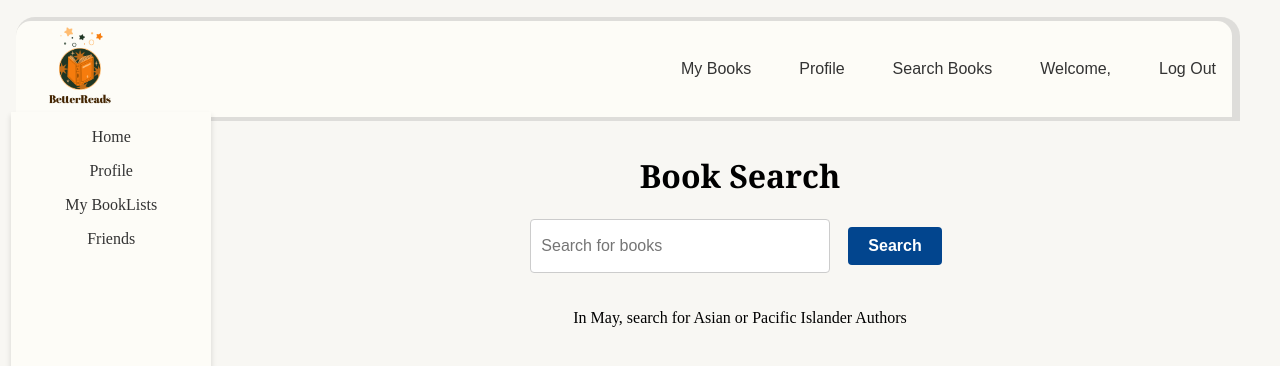
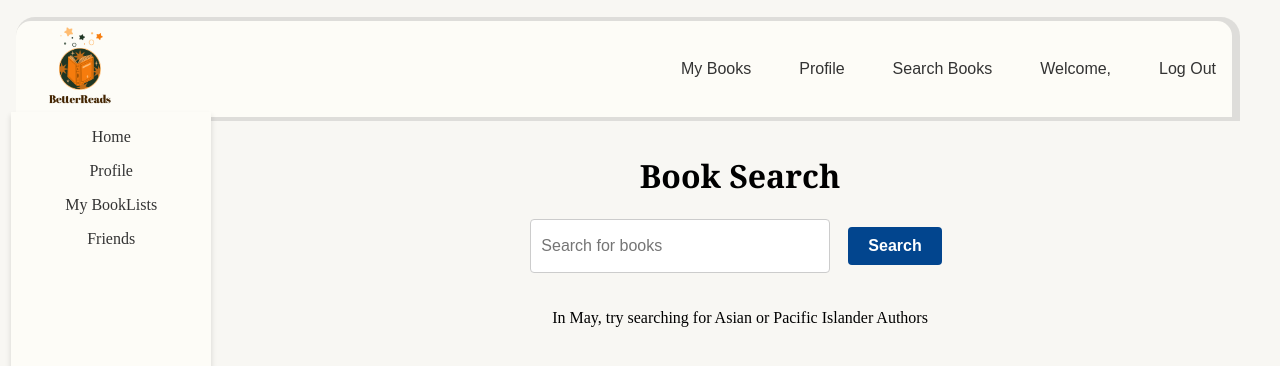
Before and after one commit to camcast04/BetterReads, a React (Create React App) app: page /search in a window 1280 px wide. Shown: the top 366 px of the page. Built offline with nearby package versions, Linux system fonts and the light colour scheme.

Commit message:
update recommendation message

```diff
--- a/src/components/BookSearch/BookSearch.jsx
+++ b/src/components/BookSearch/BookSearch.jsx
@@ -59,7 +59,7 @@ const BookSearch = () => {
                         <BookCard key={book.id} book={book} />
                     ))
                 ) : (
-                    <p>In May, search for Asian or Pacific Islander Authors</p>
+                    <p>In May, try searching for Asian or Pacific Islander Authors</p>
                 )}
             </div>
         </div>
```
